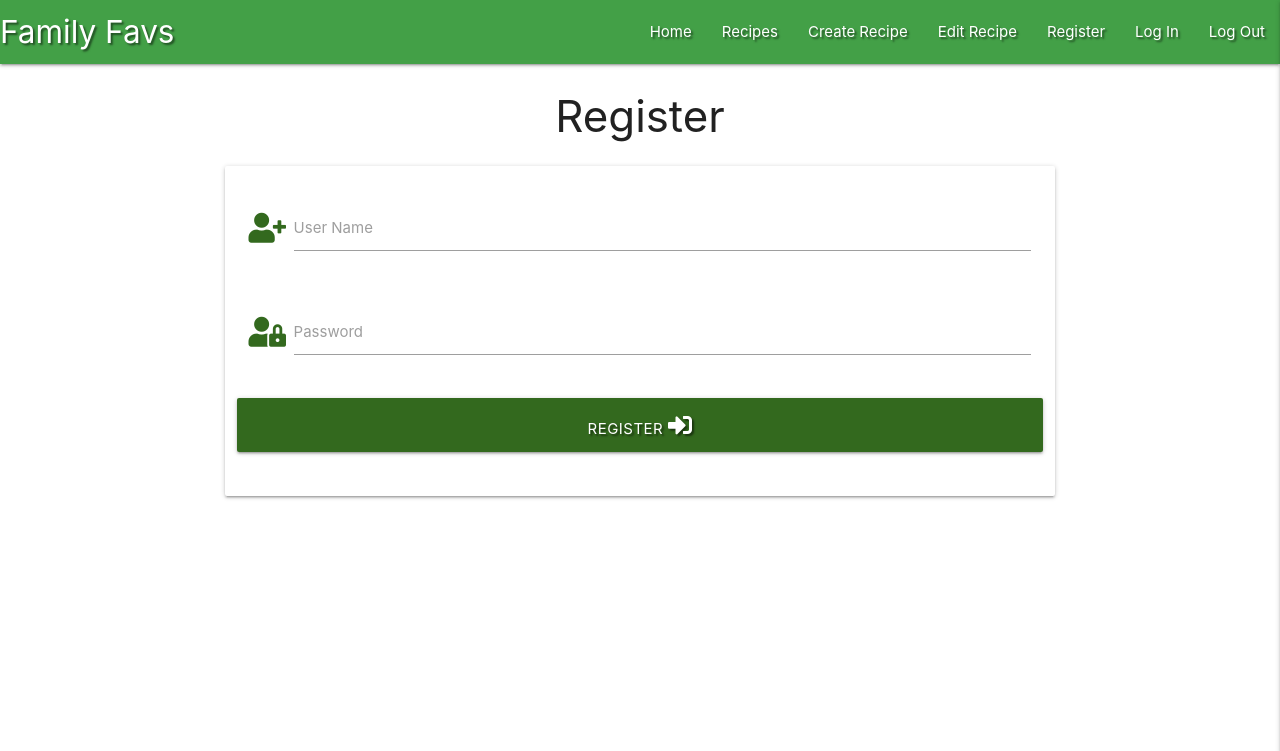
After one commit to Leah1977/familyfavs, a Flask app: page /register in a window 1280 px wide. The commit adds this page. Shown: the top 751 px of the page. Run offline with Flask 2, Linux system fonts and the light colour scheme; some libraries are stand-ins or nearby versions.

Commit message:
Add register template

```diff
--- a/app.py
+++ b/app.py
@@ -4,6 +4,7 @@ from flask import (
     redirect, request, session, url_for)
 from flask_pymongo import PyMongo
 from bson.objectid import ObjectId
+from werkzeug.security import generate_password_hash, check_password_hash
 if os.path.exists("env.py"):
     import env
 
@@ -18,6 +19,7 @@ app.secret_key = os.environ.get("SECRET_KEY")
 mongo = PyMongo(app)
 
 
+
 @app.route("/")
 @app.route("/get_recipes")
 def get_recipes():
@@ -25,6 +27,11 @@ def get_recipes():
     return render_template("recipes.html", recipes=recipes)
 
 
+@app.route("/register", methods=["GET", "POST"])
+def register():
+    return render_template("register.html")
+
+
 if __name__ == "__main__":
     app.run(host=os.environ.get("IP"),
             port=int(os.environ.get("PORT")),
--- a/templates/base.html
+++ b/templates/base.html
@@ -24,7 +24,7 @@
                 <li><a href="#">Recipes</a></li>
                 <li><a href="#">Create Recipe</a></li>
                 <li><a href="#">Edit Recipe</a></li>
-                <li><a href="#">Register</a></li>
+                <li><a href="{{ url_for('register') }}">Register</a></li>
                 <li><a href="#">Log In</a></li>
                 <li><a href="#">Log Out</a></li>
               </ul>
@@ -37,7 +37,7 @@
             <li><a href="#">Recipes</a></li>
             <li><a href="#">Create Recipe</a></li>
             <li><a href="#">Edit Recipe</a></li>
-            <li><a href="#">Register</a></li>
+            <li><a href="{{ url_for('register') }}">Register</a></li>
             <li><a href="#">Log In</a></li>
             <li><a href="#">Log Out</a></li>
         </ul>
--- /dev/null
+++ b/templates/register.html
@@ -0,0 +1,35 @@
+{% extends "base.html" %}
+{% block content %}
+
+    <h3 class="center-align">Register</h3>
+
+    <div class="row">
+        <form class="col s12 m8 offset-m2" method="POST" action="{{ url_for('register') }}">
+            <div class="card-panel">
+                <!-- Username -->
+                <div class="row">
+                    <div class="input-field col s12">
+                        <i class="fas fa-user-plus prefix light-green-text text-darken-4"></i>
+                        <input id="username" name="username" type="text" class="validate">
+                        <label for="username">User Name</label>
+                    </div>
+                </div>
+                <!-- Password -->
+                <div class="row">
+                    <div class="input-field col s12">
+                        <i class="fas fa-user-lock prefix light-green-text text-darken-4"></i>
+                        <input id="password" name="password" type="password" class="validate">
+                        <label for="password">Password</label>
+                    </div>
+                </div>
+                <!-- Register -->
+                <div class="row">
+                    <button type="submit" class="col s12 btn-large light-green darken-4 text-shadow">
+                        Register <i class="fas fa-sign-in-alt"></i>
+                    </button>
+                </div>
+            </div>
+        </form>
+    </div>
+
+{% endblock %}
```
